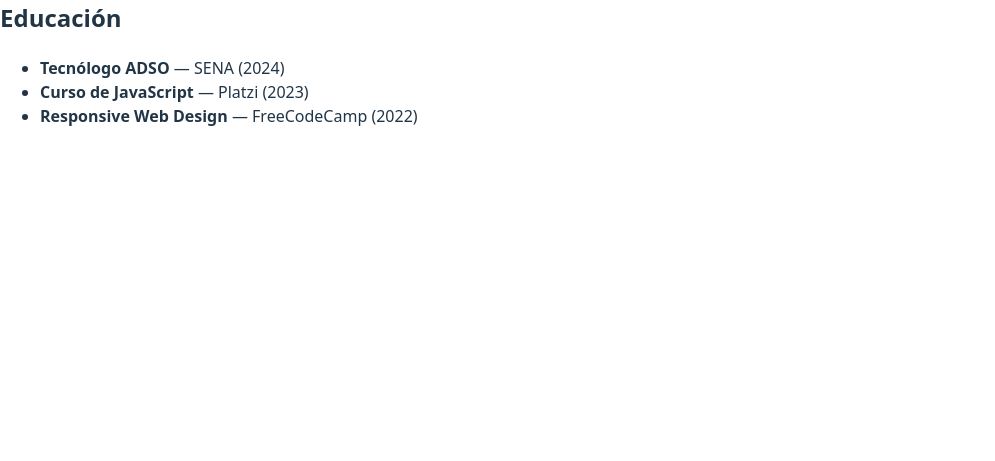
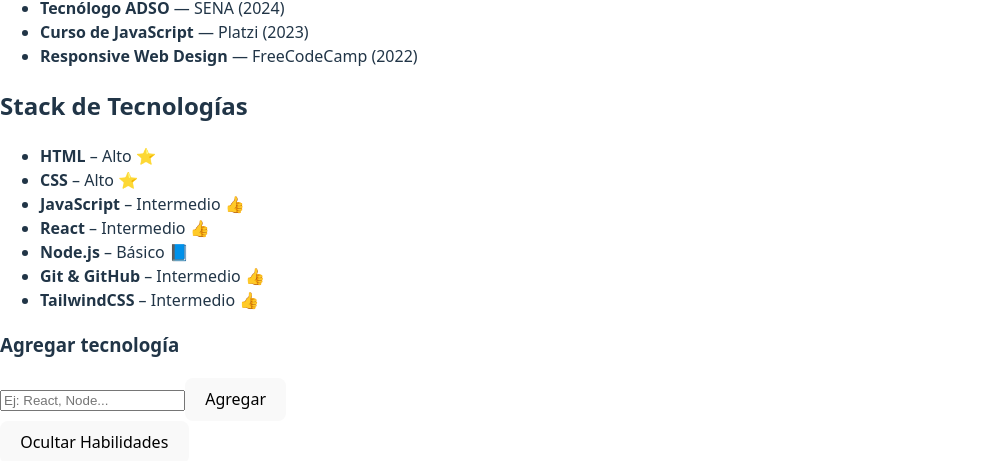
Before and after one commit to HSCB10/practica-git, a React (Vite) app: page / in a window 1280 px wide. Shown: the part 596-1057 px from the top of the page, without its empty margins (0-995 px from the left). Before the commit the page ends 800 px from the top, so only its background shows below. Built offline with nearby package versions, Linux system fonts and the light colour scheme.

Commit message:
feat: agregar estado y función para añadir tecnologías dinámicamente

```diff
--- a/src/App.jsx
+++ b/src/App.jsx
@@ -1,18 +1,37 @@
+import { useState, useCallback } from "react";
+
+// Componentes del CV
 import CabeceraCV from "./componentes/CabeceraCV";
 import Perfil from "./componentes/Perfil";
 import Experiencia from "./componentes/Experiencia";
 import Educacion from "./componentes/Educacion";
+import StackTecnologias from "./componentes/StackTecnologias";
+import Habilidades from "./componentes/Habilidades";
+import ToggleHabilidades from "./componentes/ToggleHabilidades";
+import FormularioTecnologia from "./componentes/FormularioTecnologia";
 
-import {
-  datosPersonales,
-  resumenProfesional,
-  listaExperiencias,
-  listaEstudios
-} from "./data";
+// Datos iniciales
+import cvData from "./data/cvData.js";
 
 function App() {
+  const {
+    datosPersonales,
+    resumenProfesional,
+    experiencias,
+    estudios,
+    tecnologias: tecnologiasIniciales,
+    habilidades,
+  } = cvData;
+
+  const [tecnologias, setTecnologias] = useState(tecnologiasIniciales);
+
+  const agregarTecnologia = useCallback((tecnologiaNueva) => {
+    setTecnologias((prev) => [...prev, tecnologiaNueva]);
+  }, []);
+
   return (
     <>
+      {/* CABECERA */}
       <CabeceraCV
         nombre={datosPersonales.nombre}
         cargo={datosPersonales.cargo}
@@ -20,11 +39,25 @@
         contacto={datosPersonales.contacto}
       />
 
+      {/* PERFIL */}
       <Perfil resumen={resumenProfesional} />
 
-      <Experiencia experiencias={listaExperiencias} />
+      {/* EXPERIENCIA */}
+      <Experiencia experiencias={experiencias} />
 
-      <Educacion estudios={listaEstudios} />
+      {/* EDUCACIÓN */}
+      <Educacion estudios={estudios} />
+
+      {/* TECNOLOGÍAS */}
+      <StackTecnologias tecnologias={tecnologias} />
+
+      {/* FORMULARIO PARA AGREGAR TECNOLOGÍAS */}
+      <FormularioTecnologia onAgregar={agregarTecnologia} />
+
+      {/* HABILIDADES */}
+      <ToggleHabilidades>
+        <Habilidades habilidades={habilidades} />
+      </ToggleHabilidades>
     </>
   );
 }
```
